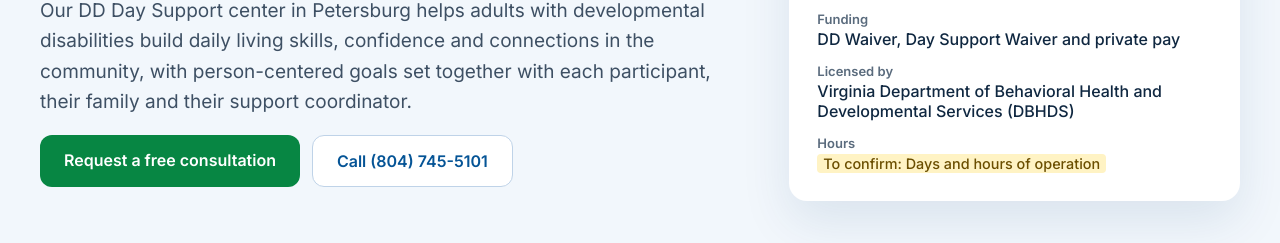
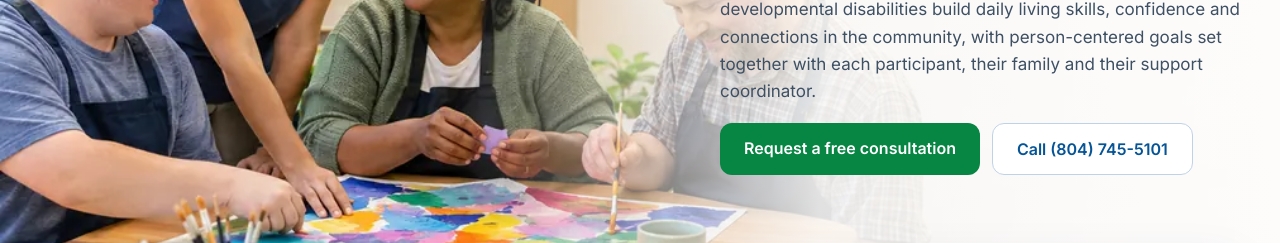
Before and after one commit to USA-design/familytransitionsinc, a plain HTML site: page public/services/dd-day-support/index.html in a window 1280 px wide. Shown: the part 376-619 px from the top of the page. Drawn offline with Linux system fonts and the light colour scheme.

Commit message:
DD Day Support photo hero
Co-Authored-By: Claude Opus 5.5 <noreply@anthropic.com>
Claude-Session: https://claude.ai/code/session_01UZFcBe75s3jHbCoYvvozFt

```diff
--- a/public/services/dd-day-support/index.html
+++ b/public/services/dd-day-support/index.html
@@ -43,16 +43,13 @@
 </div>
 </div></header>
 <main>
-<section class="hero"><div class="wrap" style="display:block;padding-bottom:0"><nav class="crumbs" aria-label="Breadcrumb"><a href="/">Home</a> › <a href="/services/">Services</a> › DD Day Support Services</nav></div>
-<div class="wrap">
-<div class="hero-main">
-<span class="pill">Adults 18+ with developmental disabilities</span>
+<section class="sh"><picture><source media="(max-width:760px)" srcset="/assets/img/hero-dd-day-support-mobile.webp">
+<img class="sh-img" src="/assets/img/hero-dd-day-support-1920.webp" srcset="/assets/img/hero-dd-day-support-1280.webp 1280w, /assets/img/hero-dd-day-support-1920.webp 1920w" sizes="100vw" width="1920" height="640" alt="Adults at a day support center smiling while working together on a colorful collage with a staff member" fetchpriority="high"></picture>
+<div class="sh-inner"><div class="sh-text"><span class="pill">Adults 18+ with developmental disabilities</span>
 <h1>DD Day Support Services</h1>
 <p class="lead">Our DD Day Support center in Petersburg helps adults with developmental disabilities build daily living skills, confidence and connections in the community, with person-centered goals set together with each participant, their family and their support coordinator.</p>
-<div class="btns"><a class="btn btn-green" href="/#start">Request a free consultation</a><a class="btn btn-line" href="tel:8047455101">Call (804) 745-5101</a></div>
-</div>
-<aside class="facts" aria-label="At a glance"><dl><div><dt>Ages</dt><dd>18 and older</dd></div><div><dt>Location</dt><dd>111 Morton Avenue, Petersburg</dd></div><div><dt>Funding</dt><dd>DD Waiver, Day Support Waiver and private pay</dd></div><div><dt>Licensed by</dt><dd>Virginia Department of Behavioral Health and Developmental Services (DBHDS)</dd></div><div><dt>Hours</dt><dd><mark class="tbc">To confirm: Days and hours of operation</mark></dd></div></dl></aside>
-</div></section>
+<div class="btns"><a class="btn btn-green" href="/#start">Request a free consultation</a><a class="btn btn-line" href="tel:8047455101">Call (804) 745-5101</a></div></div></div></section>
+<div class="wrap"><aside class="facts facts-strip" aria-label="At a glance"><dl><div><dt>Ages</dt><dd>18 and older</dd></div><div><dt>Location</dt><dd>111 Morton Avenue, Petersburg</dd></div><div><dt>Funding</dt><dd>DD Waiver, Day Support Waiver and private pay</dd></div><div><dt>Licensed by</dt><dd>Virginia Department of Behavioral Health and Developmental Services (DBHDS)</dd></div><div><dt>Hours</dt><dd><mark class="tbc">To confirm: Days and hours of operation</mark></dd></div></dl></aside><div class="crumbs-below"><nav class="crumbs" aria-label="Breadcrumb"><a href="/">Home</a> › <a href="/services/">Services</a> › DD Day Support Services</nav></div></div>
 <div class="wrap cols">
 <section class="col"><h2>Who is eligible</h2><ul class="ticks"><li>Adults 18 and older</li><li>A confirmed developmental disability diagnosis, which may include intellectual disability</li><li>Significant limitations in at least three areas of adaptive functioning, such as communication, self-care or independent living</li></ul></section>
 <section class="col"><h2>Program activities</h2><ul class="ticks"><li>Daily living and self-care skills</li><li>Money management</li><li>Shopping and community outings</li><li>Volunteering and social events</li><li>Recreation, sports, games and YMCA exercise</li><li>Arts and crafts</li><li>Health and safety skills</li></ul></section>
```
Also changed, not shown: public/assets/img/hero-dd-day-support-1280.webp (added), public/assets/img/hero-dd-day-support-1920.webp (added), public/assets/img/hero-dd-day-support-mobile.webp (added), 1 other file.
